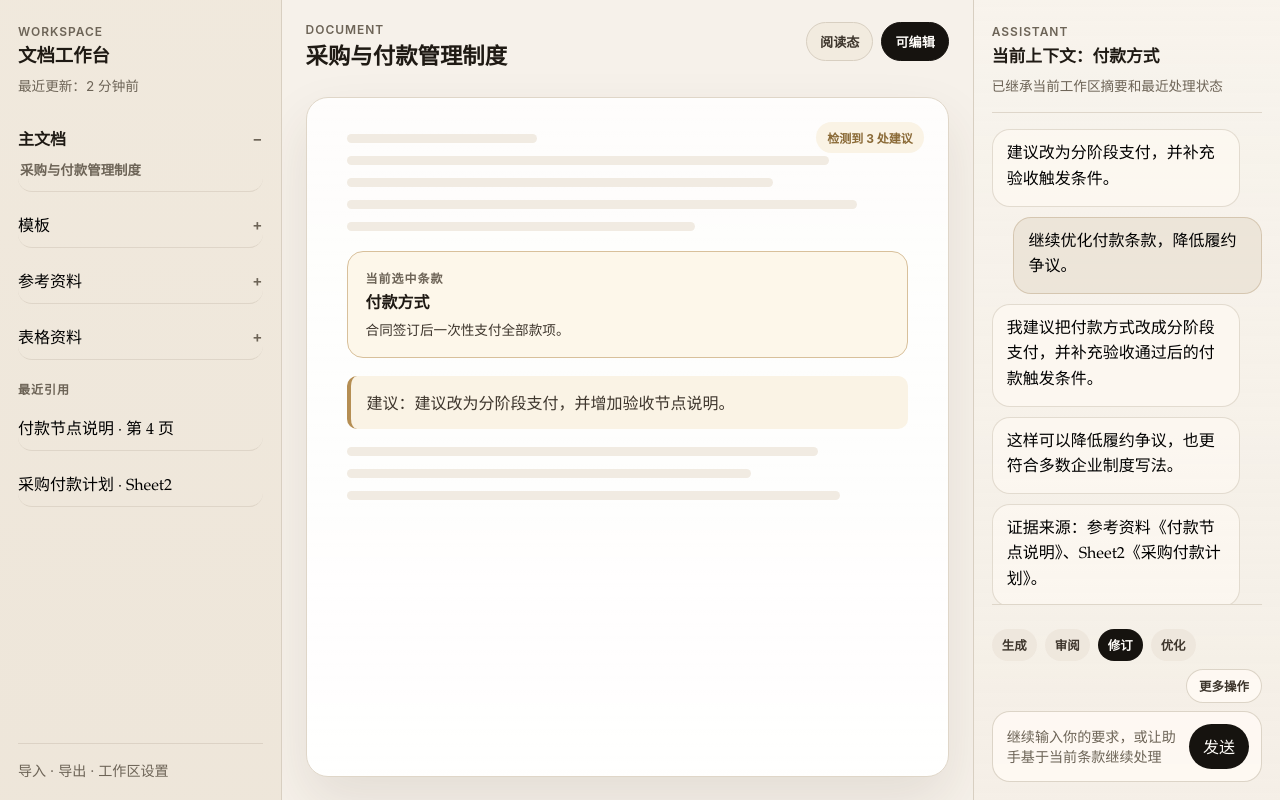
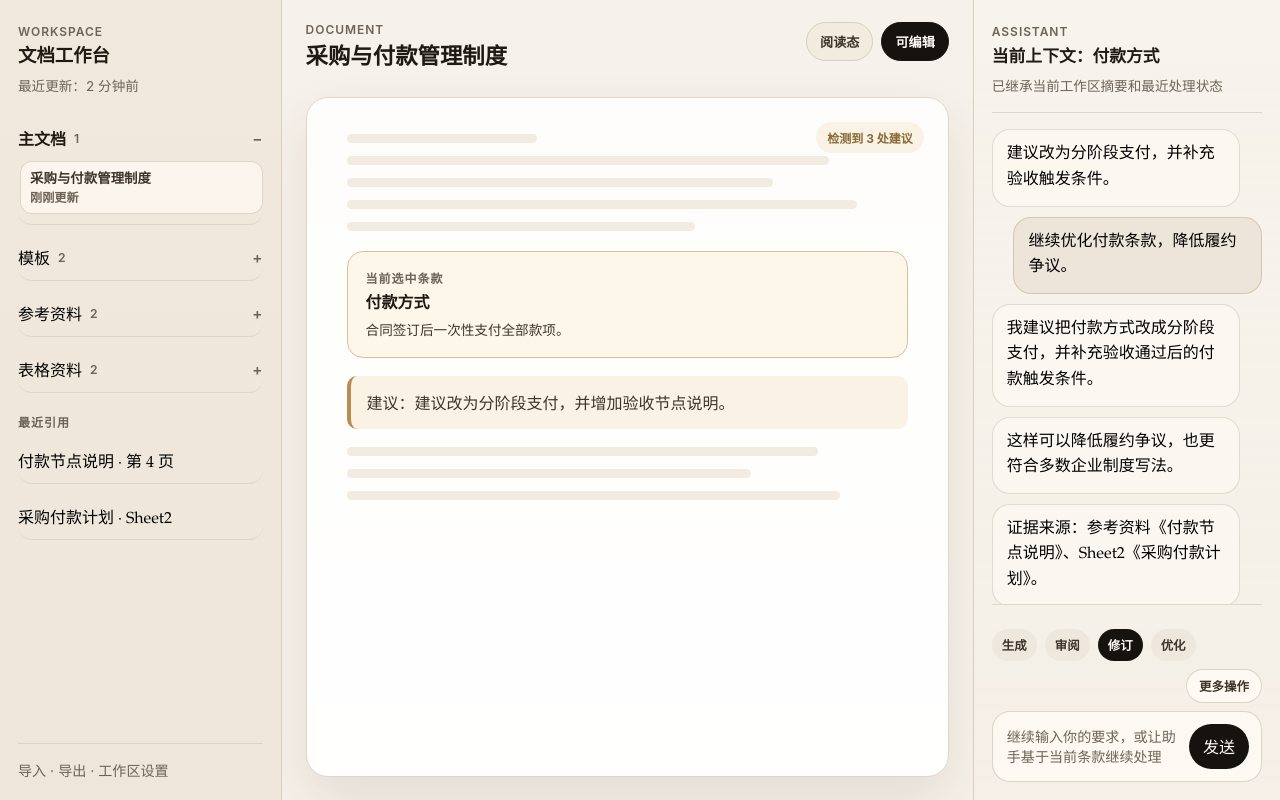
Before and after one commit to gandli/docx-reviewer, a React (Vite) app: page /workspace/1 in a window 1280 px wide. Built offline with nearby package versions, Linux system fonts and the light colour scheme.

Commit message:
feat: enrich workspace asset list items

```diff
--- a/src/app/styles.css
+++ b/src/app/styles.css
@@ -138,6 +138,19 @@ textarea {
   text-align: left;
 }
 
+.asset-card__label {
+  display: inline-flex;
+  align-items: center;
+  gap: 8px;
+}
+
+.asset-card__count {
+  color: var(--color-text-muted);
+  font-family: "Inter", "Avenir Next", "Segoe UI", sans-serif;
+  font-size: 0.76rem;
+  font-weight: 600;
+}
+
 .asset-card__chevron {
   color: var(--color-text-muted);
   font-family: "Inter", "Avenir Next", "Segoe UI", sans-serif;
@@ -153,10 +166,30 @@ textarea {
 }
 
 .asset-card__item {
-  color: var(--color-text-muted);
+  padding: 8px 10px;
+  border-radius: 12px;
+  color: var(--color-text-secondary);
+  background: rgba(255, 251, 244, 0.32);
+}
+
+.asset-card__item.is-selected {
+  background: rgba(255, 251, 244, 0.72);
+  box-shadow: inset 0 0 0 1px rgba(216, 207, 193, 0.82);
+}
+
+.asset-card__item-title {
+  color: inherit;
   font-family: "Inter", "Avenir Next", "Segoe UI", sans-serif;
   font-size: 0.84rem;
+  font-weight: 600;
   line-height: 1.45;
+}
+
+.asset-card__item-meta {
+  font-family: "Inter", "Avenir Next", "Segoe UI", sans-serif;
+  font-size: 0.76rem;
+  line-height: 1.4;
+  color: var(--color-text-muted);
 }
 
 .asset-card.is-active {
--- a/src/features/workspace-shell/components/workspace-asset-groups.tsx
+++ b/src/features/workspace-shell/components/workspace-asset-groups.tsx
@@ -1,11 +1,18 @@
 import { useState } from "react";
+
+type AssetItem = {
+  id: string;
+  label: string;
+  updatedAt: string;
+  selected?: boolean;
+};
 
 type AssetGroup = {
   id: string;
   label: string;
   active?: boolean;
   defaultExpanded?: boolean;
-  items?: readonly string[];
+  items?: readonly AssetItem[];
 };
 
 type WorkspaceAssetGroupsProps = {
@@ -38,7 +45,10 @@ export function WorkspaceAssetGroups({ groups }: WorkspaceAssetGroupsProps) {
                 }))
               }
             >
-              <span>{group.label}</span>
+              <span className="asset-card__label">
+                {group.label}
+                <span className="asset-card__count">{group.items?.length ?? 0}</span>
+              </span>
               <span className="asset-card__chevron" aria-hidden="true">
                 {isExpanded ? "−" : "+"}
               </span>
@@ -46,8 +56,12 @@ export function WorkspaceAssetGroups({ groups }: WorkspaceAssetGroupsProps) {
             {isExpanded ? (
               <div className="asset-card__items">
                 {group.items?.map((item) => (
-                  <div key={item} className="asset-card__item">
-                    {item}
+                  <div
+                    key={item.id}
+                    className={`asset-card__item${item.selected ? " is-selected" : ""}`}
+                  >
+                    <div className="asset-card__item-title">{item.label}</div>
+                    <div className="asset-card__item-meta">{item.updatedAt}</div>
                   </div>
                 ))}
               </div>
--- a/src/shared/mocks/workspace-shell.ts
+++ b/src/shared/mocks/workspace-shell.ts
@@ -26,25 +26,41 @@ export const mockAssetGroups = [
     label: "主文档",
     active: true,
     defaultExpanded: true,
-    items: ["采购与付款管理制度"],
+    items: [
+      {
+        id: "doc-procurement-policy",
+        label: "采购与付款管理制度",
+        updatedAt: "刚刚更新",
+        selected: true,
+      },
+    ],
   },
   {
     id: "template",
     label: "模板",
     defaultExpanded: false,
-    items: ["制度模板 v3", "合同条款模板"],
+    items: [
+      { id: "tpl-policy-v3", label: "制度模板 v3", updatedAt: "今天 14:20" },
+      { id: "tpl-contract-clauses", label: "合同条款模板", updatedAt: "昨天 18:40" },
+    ],
   },
   {
     id: "references",
     label: "参考资料",
     defaultExpanded: false,
-    items: ["付款节点说明", "采购管理办法"],
+    items: [
+      { id: "ref-payment", label: "付款节点说明", updatedAt: "今天 09:15" },
+      { id: "ref-procurement", label: "采购管理办法", updatedAt: "昨天 11:30" },
+    ],
   },
   {
     id: "sheets",
     label: "表格资料",
     defaultExpanded: false,
-    items: ["采购付款计划", "供应商信息表"],
+    items: [
+      { id: "sheet-plan", label: "采购付款计划", updatedAt: "今天 10:05" },
+      { id: "sheet-vendors", label: "供应商信息表", updatedAt: "昨天 16:12" },
+    ],
   },
 ] as const;
 
```
Also changed, not shown: 1 other file (tests, documents, lock files or other folders).
